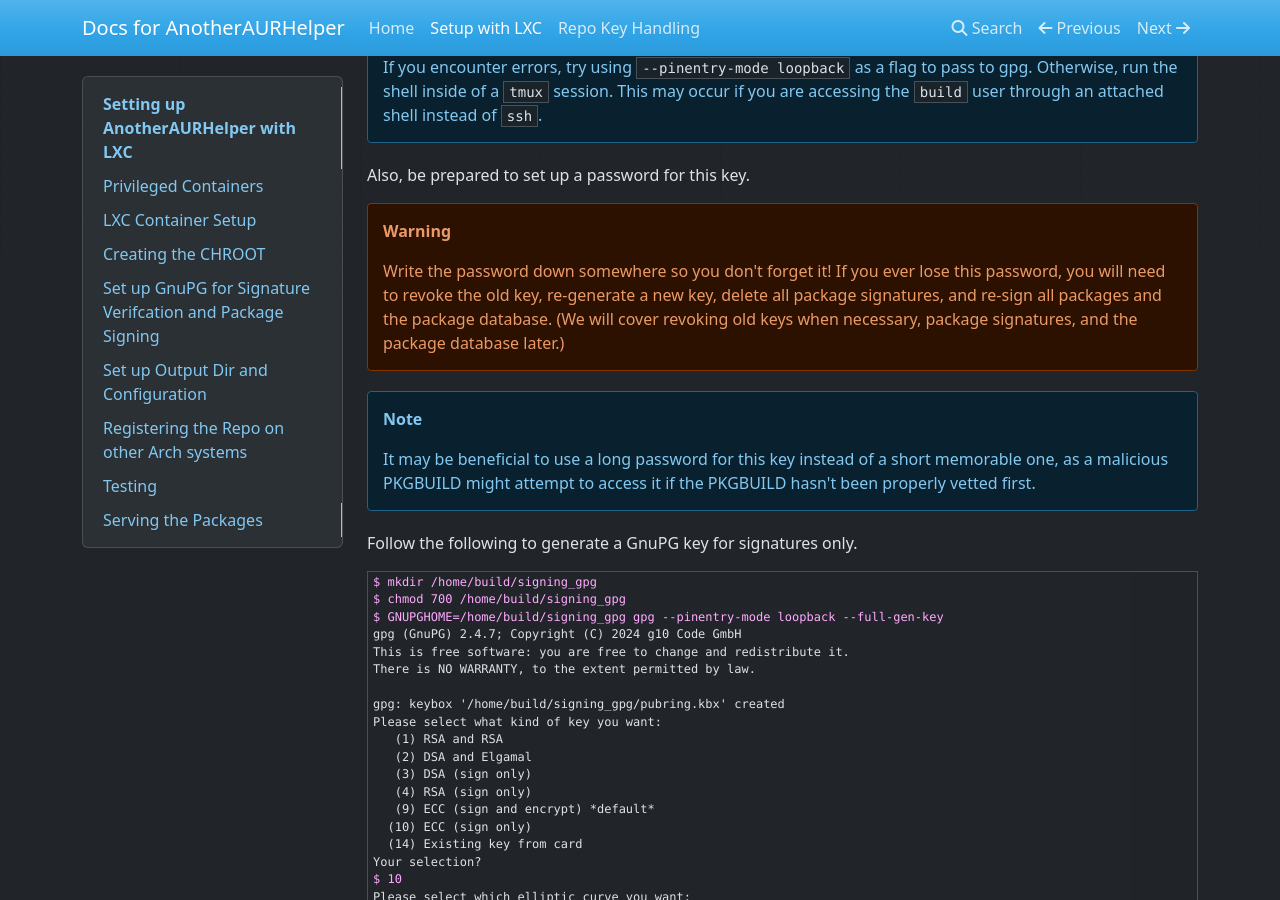
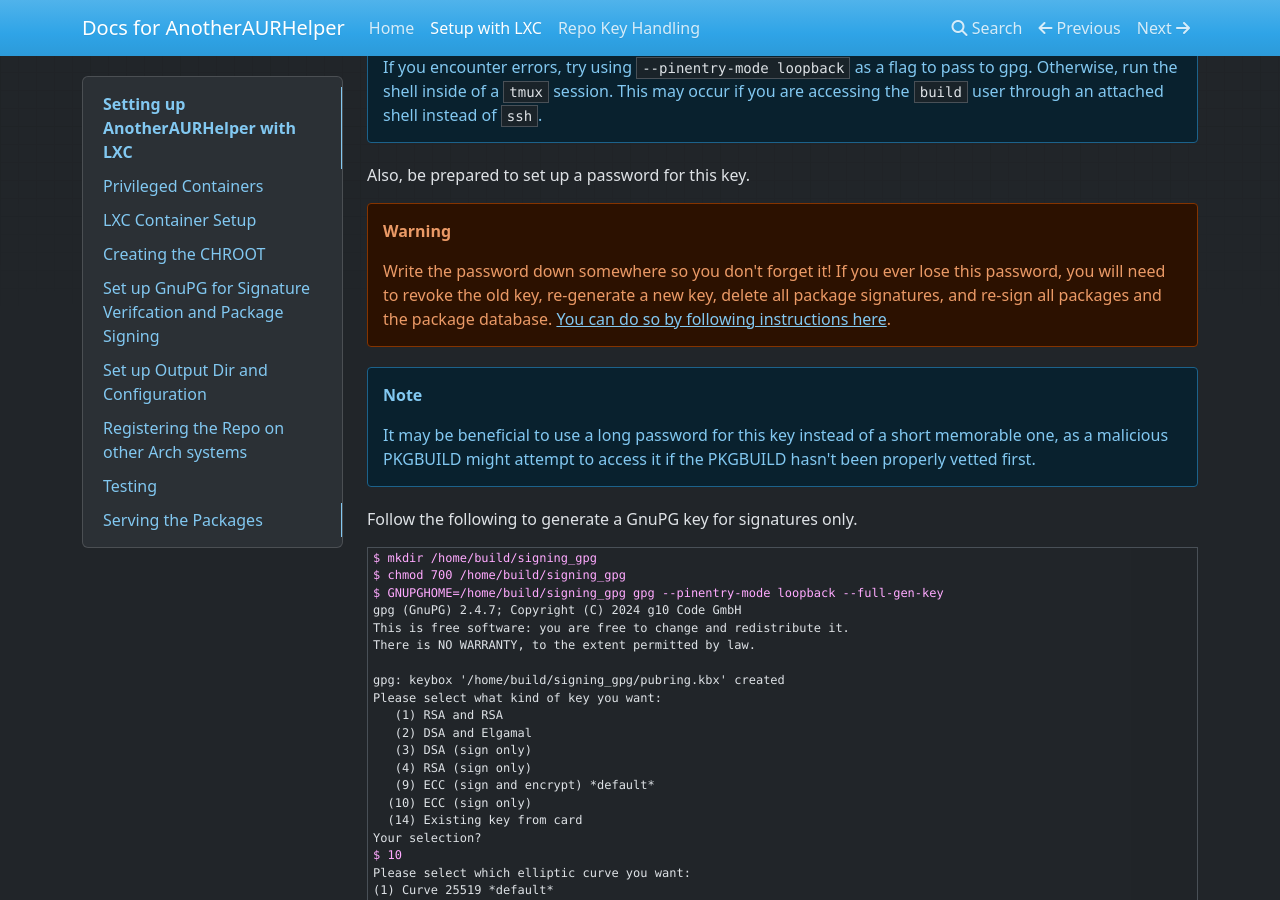
Before and after one commit to Stephen-Seo/AnotherAURHelper, an MkDocs documentation site: the page built from docs/setup_lxc.md, in a window 1280 px wide and 900 px high, scrolled down 4483 px. Built offline with MkDocs 1.6.1, drawn with Linux system fonts in a browser that asks for light colours.

Commit message:
Update setup_lxc.md to link to key_handling.md

```diff
--- a/docs/setup_lxc.md
+++ b/docs/setup_lxc.md
@@ -225,8 +225,7 @@ Also, be prepared to set up a password for this key.
     Write the password down somewhere so you don't forget it! If you ever lose
     this password, you will need to revoke the old key, re-generate a new key,
     delete all package signatures, and re-sign all packages and the package
-    database. (We will cover revoking old keys when necessary, package
-    signatures, and the package database later.)
+    database. [You can do so by following instructions here](key_handling.md).
 
 !!! note
     It may be beneficial to use a long password for this key instead of a short
```
